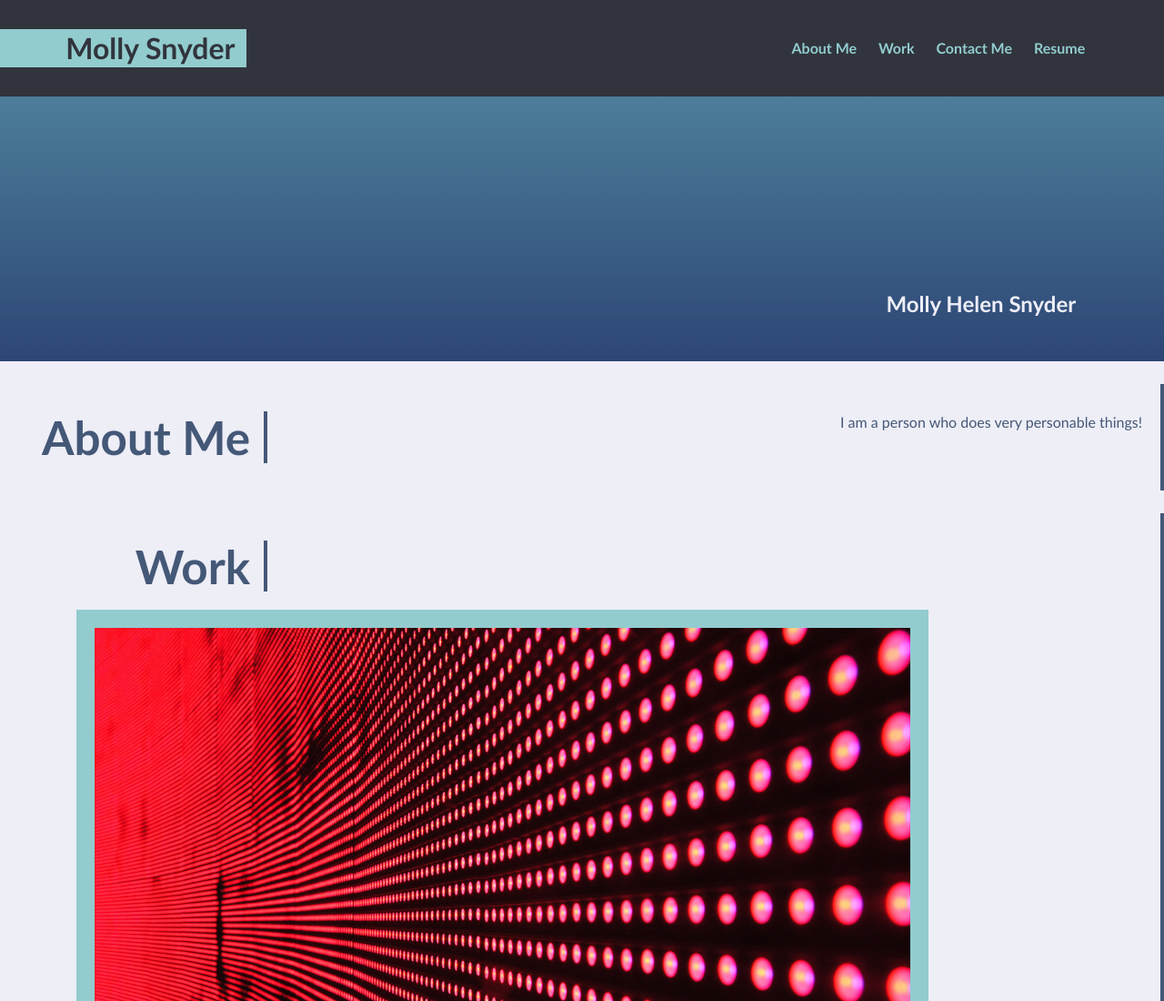
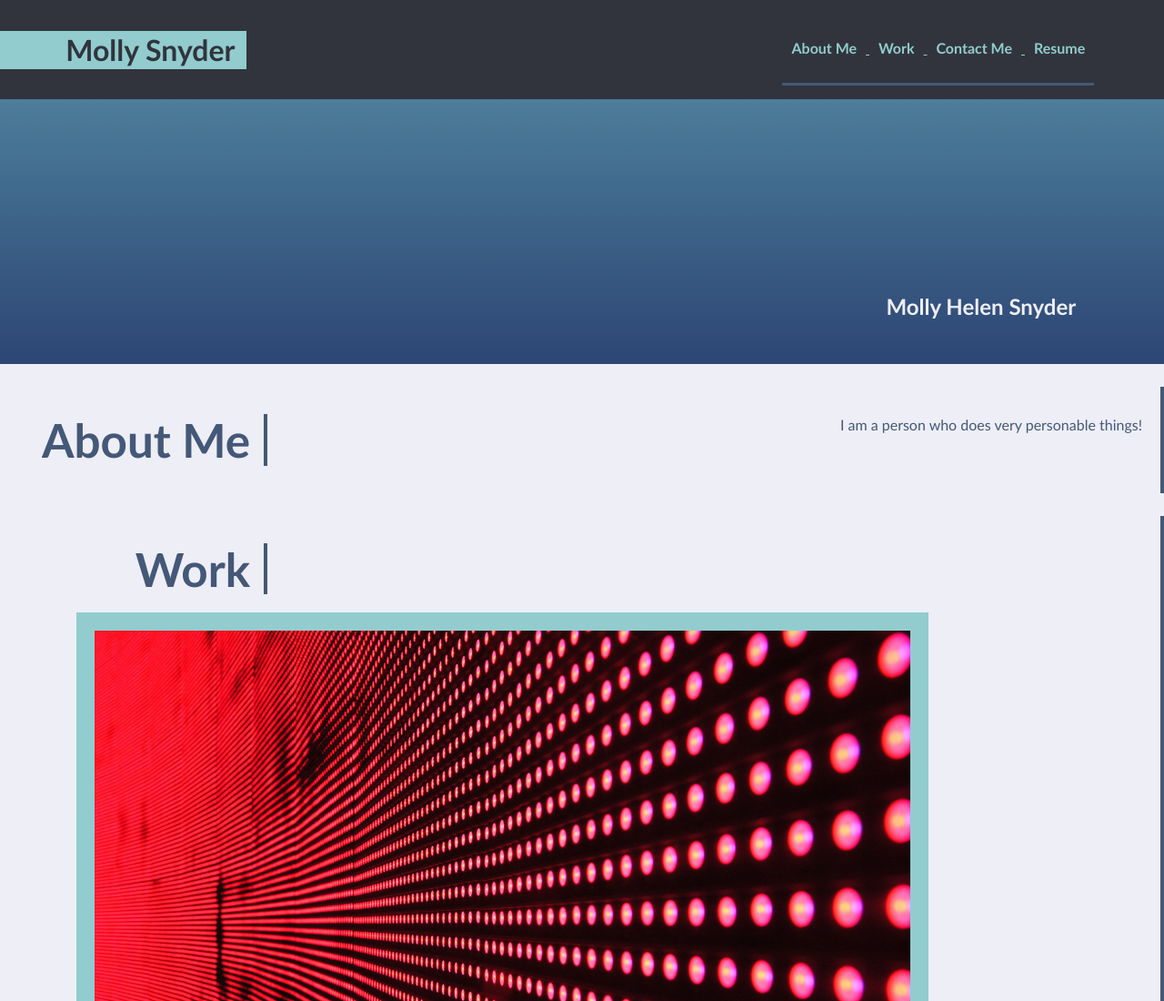
Before and after one commit to msnyder3/EmployeePortfolio, a plain HTML site: page index.html in a window 1280 px wide. Shown: the top 1100 px of the page at 91% size. Drawn offline with Linux system fonts and the light colour scheme; files that its build step writes are made by us from their sources; files whose address does not match are found by name.

Commit message:
fixed nav bar

```diff
--- a/assets/style.css
+++ b/assets/style.css
@@ -61,10 +61,11 @@
   }
 
   nav {
-    display: contents;
+    display: flex;
     font-family: 'Trebuchet MS', 'Lucida Sans Unicode', 'Lucida Grande', 'Lucida Sans', Arial, sans-serif;
     color: var(--secondary);
     flex-wrap: wrap;
+    position:fixed right;
     border-bottom: 3px solid var(--primary);
     padding: var(--dark);
     margin: var(--dark);
```
